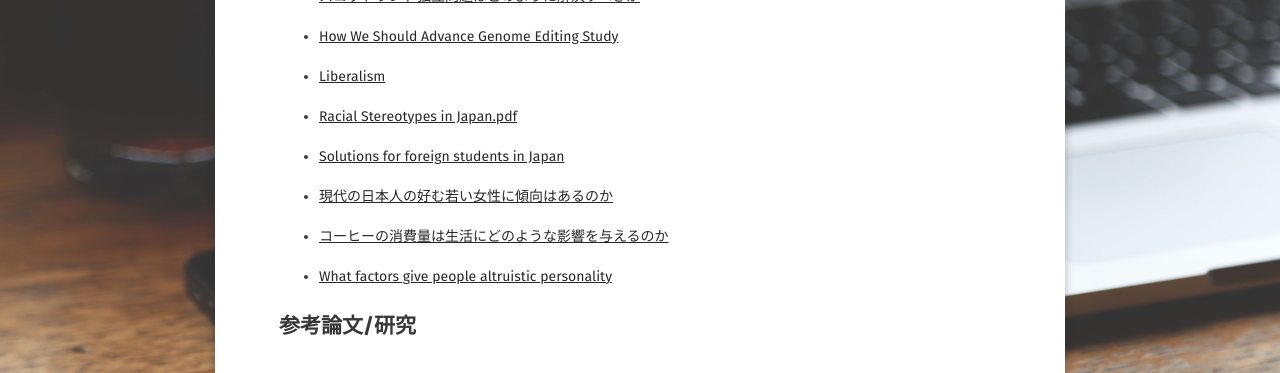
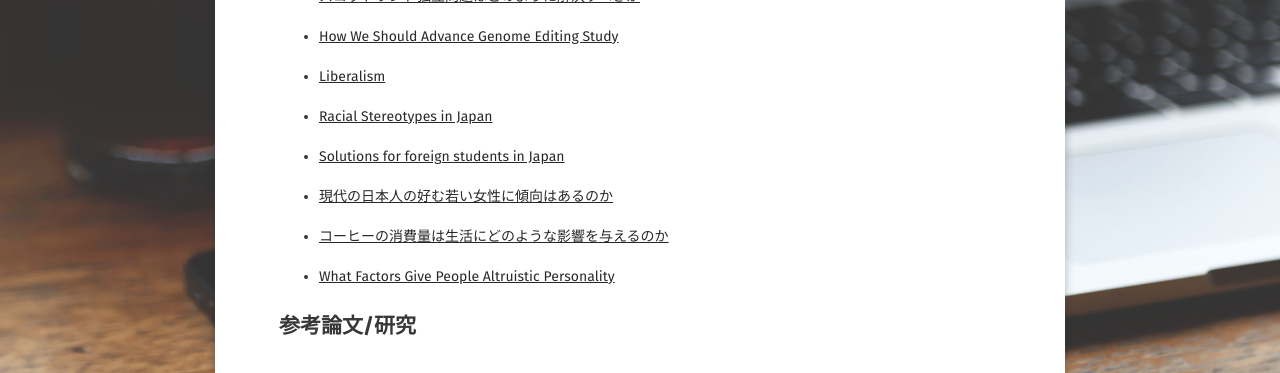
Before and after one commit to seven0525/seven0525.github.io, a Jekyll site: the page built from papers/index.md, in a window 1280 px wide. Shown: the part 362-735 px from the top of the page. Built offline with Jekyll 4.4.1, drawn with Linux system fonts in a browser that asks for light colours; some web fonts are replaced.

Commit message:
Update index.md

```diff
--- a/papers/index.md
+++ b/papers/index.md
@@ -14,7 +14,7 @@ comments: false
 
 - [Liberalism](Liberalism.pdf)
 
-- [Racial Stereotypes in Japan.pdf](Racial_Stereotypes.pdf)
+- [Racial Stereotypes in Japan](Racial_Stereotypes.pdf)
 
 - [Solutions for foreign students in Japan](Solution_for_Foreign_Students_in_Japan.pdf)
 
@@ -22,7 +22,7 @@ comments: false
 
 - [コーヒーの消費量は生活にどのような影響を与えるのか](static_2.pdf)
 
-- [What factors give people altruistic personality](What factors give people altruistic personality.pdf)
+- [What Factors Give People Altruistic Personality](What_factors_give_people_altruistic_personality.pdf)
 
 
 ## 参考論文/研究
```
